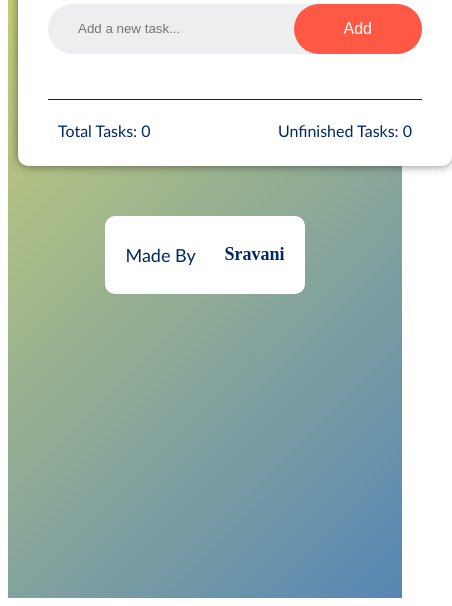
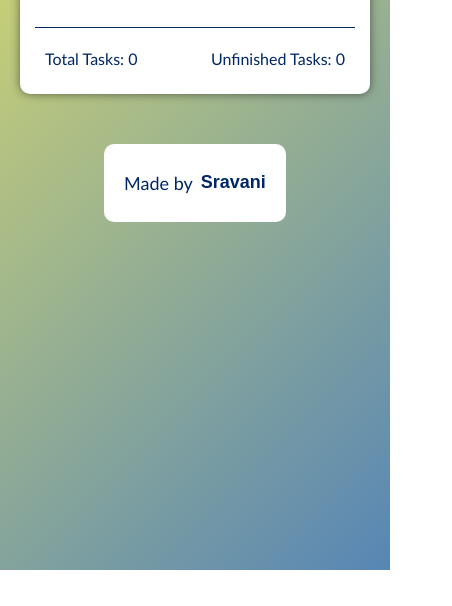
Before and after one commit to sravani-machireddy/Todo-App, a plain HTML site: page index.html in a window 390 px wide. Shown: the part 274-880 px from the top of the page, 452 px wide, since content can reach past the window. After the commit the page ends 844 px from the top, so only its background shows below. Drawn offline with Linux system fonts and the light colour scheme.

Commit message:
Add files via upload

```diff
--- a/index.html
+++ b/index.html
@@ -8,7 +8,6 @@
   </head>
 
   <body>
-
     <div class="container">
       <div class="header">
         <h2>Todo App <img src="images/icon.png" /></h2>
@@ -28,10 +27,9 @@
         </div>
       </div>
 
-
       <footer>
         <div class="footer">
-        <p class="made-by">Made By</p>
+          <p class="made-by">Made by</p>
           <p class="author">Sravani</p>
         </div>
       </footer>
--- a/style.css
+++ b/style.css
@@ -1,14 +1,26 @@
+/* Global Reset & Mobile Base */
+* {
+  box-sizing: border-box;
+}
+
+body {
+  margin: 0;
+  padding: 0 10px;
+  font-family: Arial, sans-serif;
+  overflow-x: hidden;
+  background: linear-gradient(135deg, #e4e267, #5786b5);
+}
+
 .container {
   display: flex;
   flex-direction: column;
   width: 100%;
   min-height: 100vh;
   padding: 10px;
-    background: linear-gradient(135deg, #e4e267, #5786b5);
   align-items: center;
-
 }
 
+/* Header */
 .header {
   width: 100%;
   max-width: 540px;
@@ -24,7 +36,7 @@
   align-items: center;
   margin-bottom: 20px;
   color: #002765;
-    font-family: 'Franklin Gothic Medium', 'Arial Narrow', Arial, sans-serif
+  font-family: 'Franklin Gothic Medium', 'Arial Narrow', Arial, sans-serif;
 }
 
 .header img {
@@ -32,6 +44,7 @@
   margin-left: 10px;
 }
 
+/* Add Task */
 .addTask {
   display: flex;
   justify-content: space-between;
@@ -40,7 +53,6 @@
   padding-left: 20px;
   margin-bottom: 25px;
   background: #edeef0;
-
 }
 
 input {
@@ -62,6 +74,7 @@ button {
   font-size: 16px;
 }
 
+/* Task List */
 ul {
   padding: 0;
   margin: 0;
@@ -71,14 +84,14 @@ ul {
 ul li {
   list-style: none;
   font-size: 17px;
-    padding: 12px 20px 12px 50px;
+  padding: 12px 16px 12px 45px;
   user-select: none;
   cursor: pointer;
   position: relative;
   border-radius: 30px;
   margin-bottom: 15px;
+  background-color: #fff;
   font-family: 'Trebuchet MS', 'Lucida Sans Unicode', 'Lucida Grande', 'Lucida Sans', Arial, sans-serif;
-
 }
 
 ul li::before {
@@ -112,7 +125,6 @@ ul li span {
   line-height: 40px;
   text-align: center;
   border-radius: 50%;
-
 }
 
 ul li span:hover {
@@ -128,25 +140,28 @@ ul li span:hover {
   width: 100%;
 }
 
+/* Task Stats */
 .task-stats {
   margin-top: 20px;
   padding: 5px 10px;
-    font-family: 'Gill Sans', 'Gill Sans MT', Calibri, 'Trebuchet MS', sans-serif;
   color: #002765;
   display: flex;
   justify-content: space-between;
+  flex-wrap: wrap;
   border-top: #002765 1px solid;
+  font-family: 'Gill Sans', 'Gill Sans MT', Calibri, 'Trebuchet MS', sans-serif;
 }
+
+/* Footer */
 .footer {
   display: flex;
   gap: 1.8rem;
   background-color: white;
   padding: 10px 20px;
   border-radius: 10px;
-  justify-content:space-evenly;
+  justify-content: space-evenly;
   margin-top: 30px;
   max-width: 200px;
-
 }
 
 .made-by,
@@ -163,3 +178,33 @@ ul li span:hover {
   color: #002765;
   font-weight: bold;
 }
+
+/* Mobile Adjustments */
+@media (max-width: 600px) {
+  .header {
+    margin: 50px auto 20px;
+    padding: 20px 15px 5px;
+  }
+
+  .addTask {
+    flex-direction: column;
+    align-items: stretch;
+    gap: 10px;
+    padding: 10px;
+  }
+
+  button {
+    padding: 12px;
+    font-size: 15px;
+  }
+
+  .task-stats {
+    gap: 10px;
+  }
+
+  .footer {
+    max-width: 100%;
+    gap: 0.5rem;
+    text-align: center;
+  }
+}
```
Also changed, not shown: script.js (line endings or trailing spaces). Lines whose indentation alone changed are shown as unchanged.
